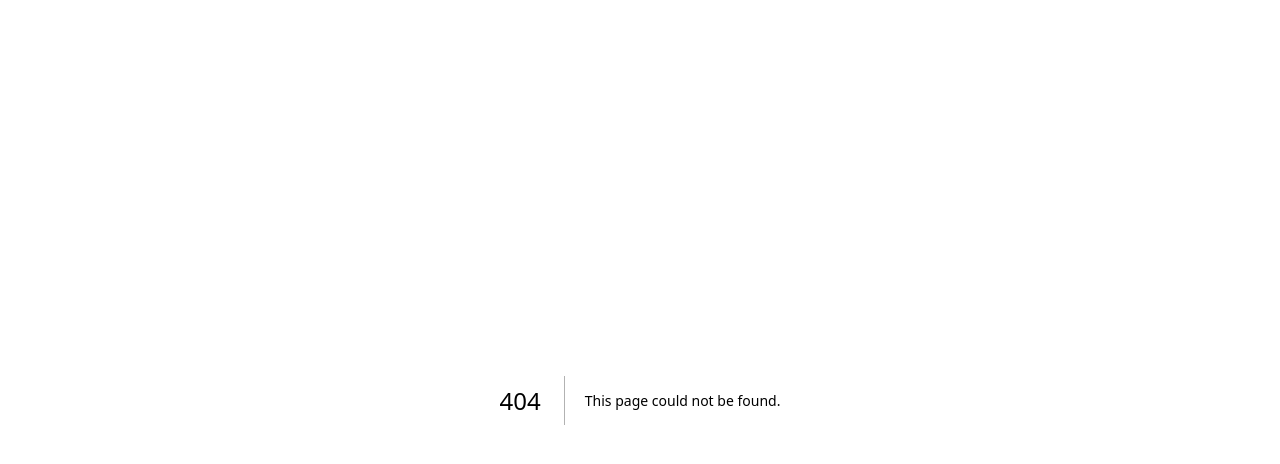
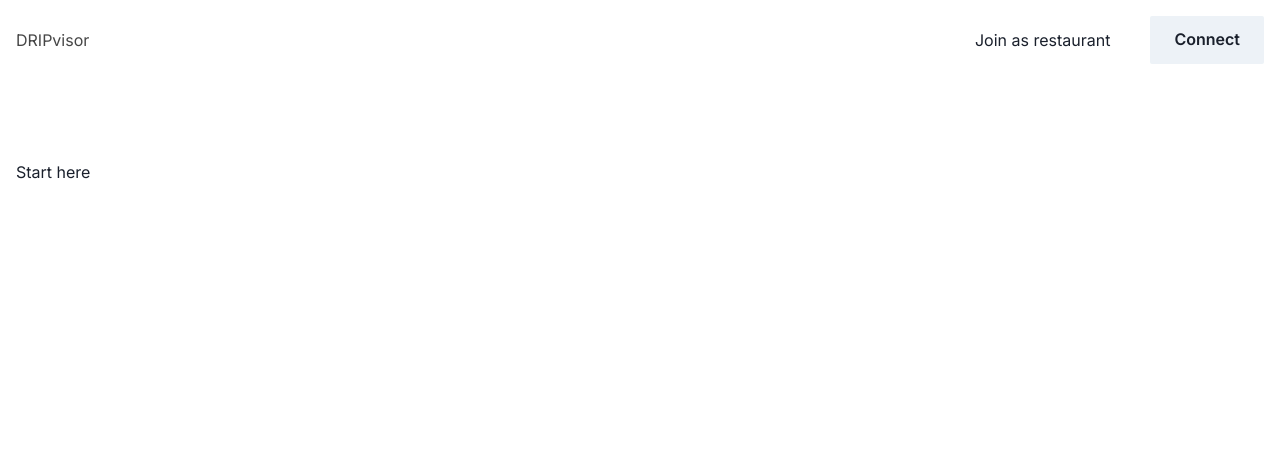
Before and after one commit to develo-pera/eth-paris-23-drip, a Next.js app in the folder drip-frontend/: page /submit-review/1 in a window 1280 px wide. Before the commit this address had no page. Shown: the top 464 px of the page. Built offline with nearby package versions, Linux system fonts and the light colour scheme.

Commit message:
Submit review start

```diff
--- /dev/null
+++ b/drip-frontend/src/pages/submit-review/[id].js
@@ -0,0 +1,11 @@
+import MainLayout from "@/components/layout/layout";
+
+const SubmitReview = () => (
+  <MainLayout>
+    <div className="container mx-auto px-4 py-20">
+      Start here
+    </div>
+  </MainLayout>
+);
+
+export default SubmitReview;
```
